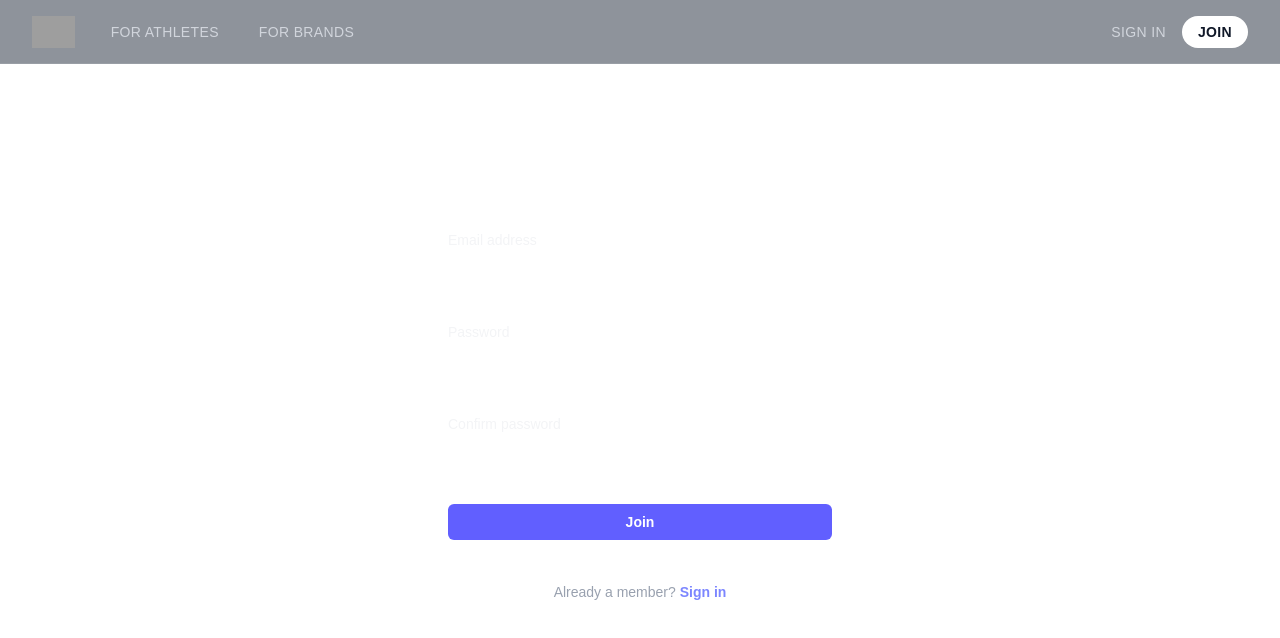
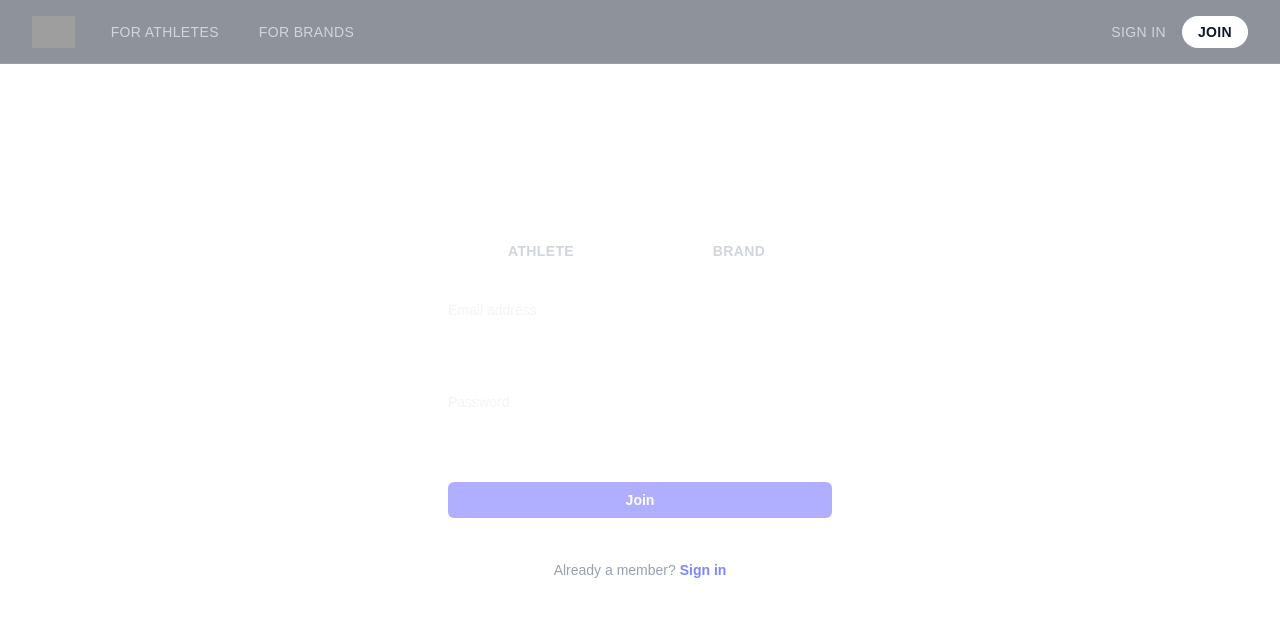
Before and after one commit to movehardsports/mhsportal, a Next.js app: page /register in a window 1280 px wide. Shown: the top 638 px of the page. Built offline with nearby package versions, Linux system fonts and the light colour scheme; grey boxes are pictures that could not be loaded.

Commit message:
feat: adjust register page

```diff
--- a/src/app/(customer)/register/page.tsx
+++ b/src/app/(customer)/register/page.tsx
@@ -1,4 +1,13 @@
+'use client'
+
+import Link from 'next/link'
+import { useState } from 'react'
+
+type AccountType = 'athlete' | 'brand' | null
+
 export default function Registration() {
+  const [accountType, setAccountType] = useState<AccountType>(null)
+
   return (
     <div className="flex min-h-full flex-col justify-center px-6 py-12 lg:px-8">
       <div className="sm:mx-auto sm:w-full sm:max-w-sm">
@@ -9,6 +18,35 @@ export default function Registration() {
 
       <div className="mt-10 sm:mx-auto sm:w-full sm:max-w-sm">
         <form action="#" method="POST" className="space-y-6">
+
+          <div>
+            <div className="grid grid-cols-2 gap-3">
+              <button
+                type="button"
+                onClick={() => setAccountType('athlete')}
+                className={`flex items-center justify-center rounded-md px-4 py-3 text-sm font-semibold uppercase tracking-wide border transition-colors cursor-pointer ${
+                  accountType === 'athlete'
+                    ? 'border-indigo-500 bg-indigo-500/10 text-white'
+                    : 'border-white/10 bg-white/5 text-gray-300 hover:border-white/30 hover:text-white'
+                }`}
+              >
+                Athlete
+              </button>
+              <button
+                type="button"
+                onClick={() => setAccountType('brand')}
+                className={`flex items-center justify-center rounded-md px-4 py-3 text-sm font-semibold uppercase tracking-wide border transition-colors cursor-pointer ${
+                  accountType === 'brand'
+                    ? 'border-indigo-500 bg-indigo-500/10 text-white'
+                    : 'border-white/10 bg-white/5 text-gray-300 hover:border-white/30 hover:text-white'
+                }`}
+              >
+                Brand
+              </button>
+            </div>
+            <input type="hidden" name="account-type" value={accountType ?? ''} />
+          </div>
+
           <div>
             <label htmlFor="email" className="block text-sm/6 font-medium text-gray-100">
               Email address
@@ -42,25 +80,10 @@ export default function Registration() {
           </div>
 
           <div>
-            <label htmlFor="confirm-password" className="block text-sm/6 font-medium text-gray-100">
-              Confirm password
-            </label>
-            <div className="mt-2">
-              <input
-                id="confirm-password"
-                name="confirm-password"
-                type="password"
-                required
-                autoComplete="new-password"
-                className="block w-full rounded-md bg-white/5 px-3 py-1.5 text-base text-white outline-1 -outline-offset-1 outline-white/10 placeholder:text-gray-500 focus:outline-2 focus:-outline-offset-2 focus:outline-indigo-500 sm:text-sm/6"
-              />
-            </div>
-          </div>
-
-          <div>
             <button
               type="submit"
-              className="flex w-full justify-center rounded-md bg-indigo-500 px-3 py-1.5 text-sm/6 font-semibold text-white hover:bg-indigo-400 focus-visible:outline-2 focus-visible:outline-offset-2 focus-visible:outline-indigo-500"
+              disabled={!accountType}
+              className="flex w-full justify-center rounded-md bg-indigo-500 px-3 py-1.5 text-sm/6 font-semibold text-white hover:bg-indigo-400 focus-visible:outline-2 focus-visible:outline-offset-2 focus-visible:outline-indigo-500 disabled:opacity-50 disabled:cursor-not-allowed"
             >
               Join
             </button>
@@ -69,9 +92,9 @@ export default function Registration() {
 
         <p className="mt-10 text-center text-sm/6 text-gray-400">
           Already a member?{' '}
-          <a href="#" className="font-semibold text-indigo-400 hover:text-indigo-300">
+          <Link href="/login" className="font-semibold text-indigo-400 hover:text-indigo-300">
             Sign in
-          </a>
+          </Link>
         </p>
       </div>
     </div>
```
